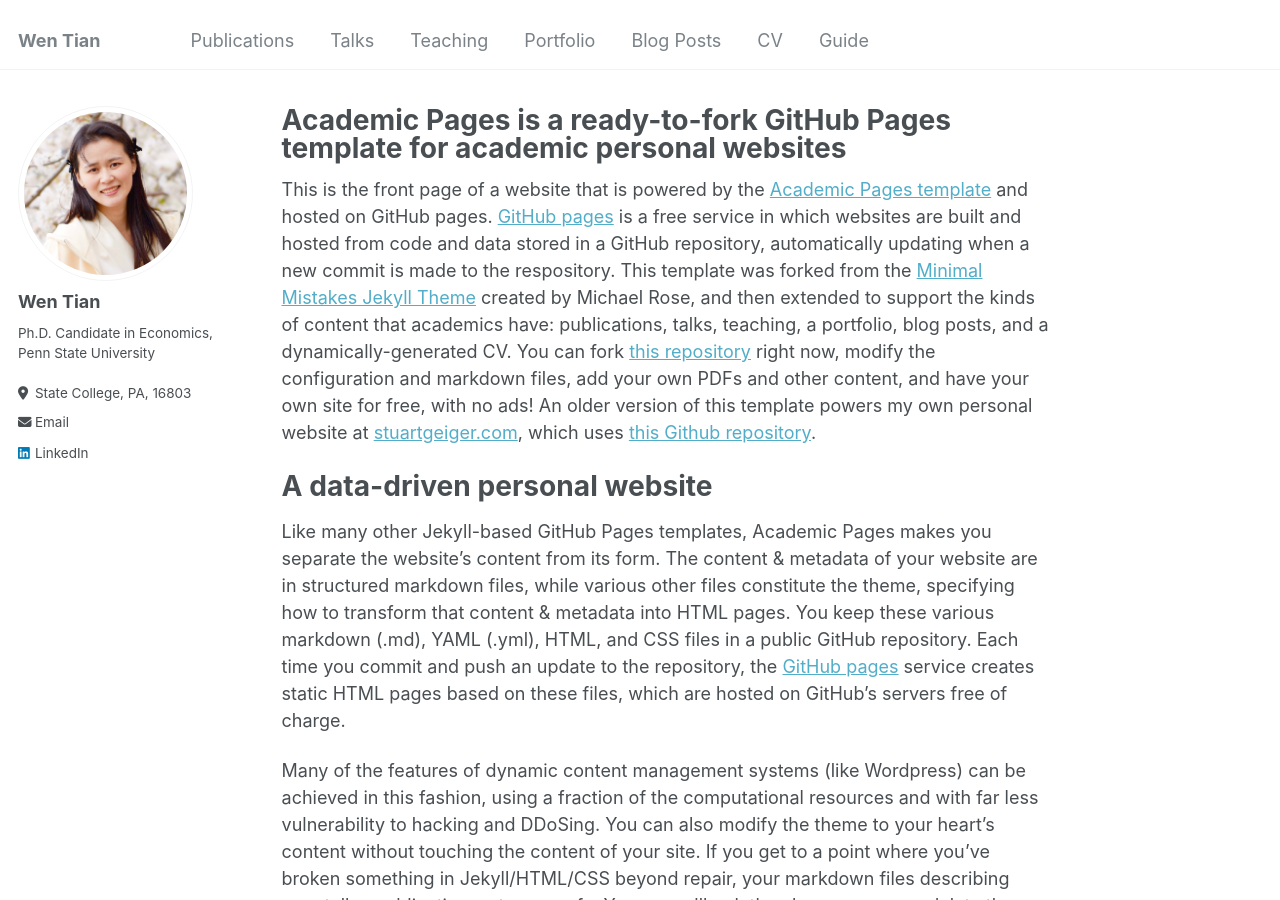
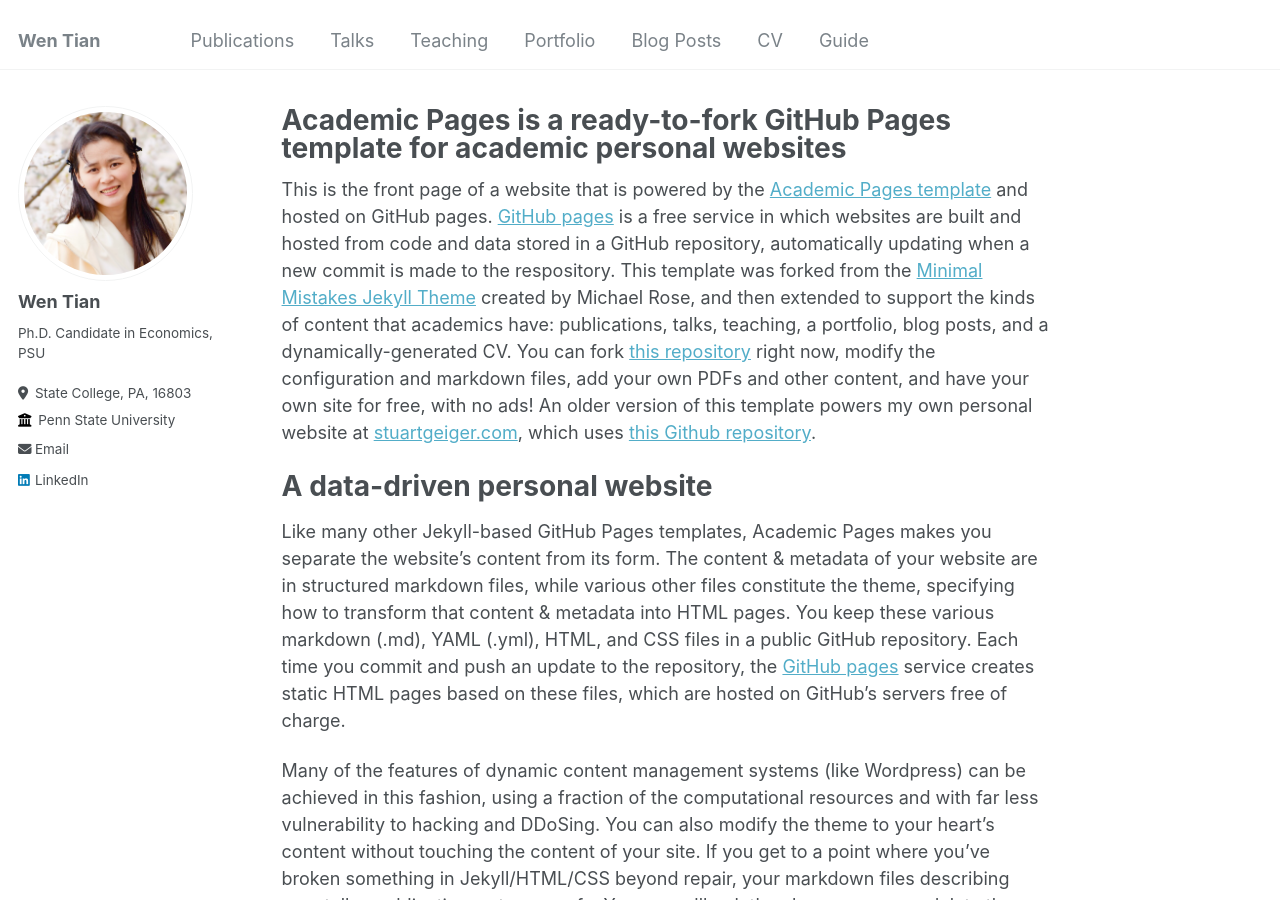
Before and after one commit to Wendy-WenTian/Wendy-WenTian.github.io, a Jekyll site: the page built from _pages/about.md, in a window 1280 px wide and 900 px high. Built offline with Jekyll 4.4.1, drawn with Linux system fonts in a browser that asks for light colours.

Commit message:
Update _config.yml

```diff
--- a/_config.yml
+++ b/_config.yml
@@ -26,8 +26,8 @@ author:
   avatar           : "profile.png"
   name             : "Wen Tian"
   pronouns         : # example: "she/her"
-  bio              : "Ph.D. Candidate in Economics, Penn State University "
-  # employer         : "Penn State University"
+  bio              : "Ph.D. Candidate in Economics, PSU"
+  employer         : "Penn State University"
   location         : "State College, PA, 16803"
   uri              : # URL
   email            : "wendytian1994@outlook.com"
```
